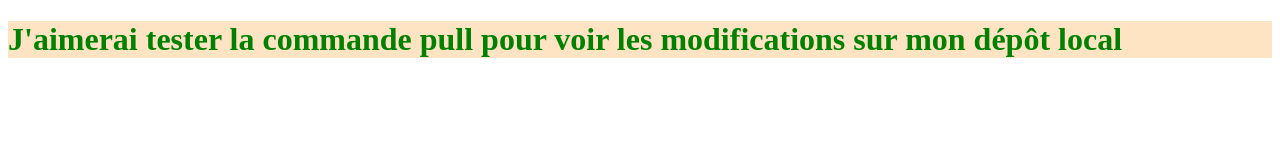
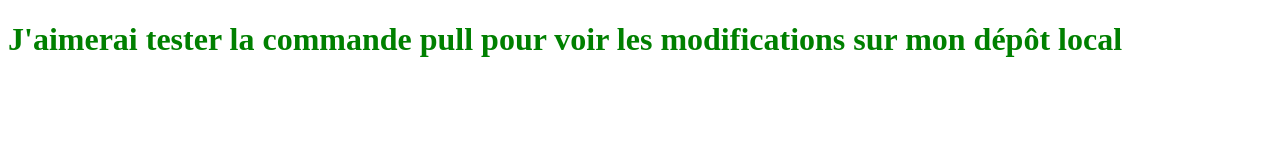
Before and after one commit to AdilZRIDI/ProjetGitGithub, a plain HTML site: page index.html in a window 1280 px wide. Drawn offline with Linux system fonts and the light colour scheme.

Commit message:
Update style.css

```diff
--- a/style.css
+++ b/style.css
@@ -1,4 +1,8 @@
 h1 {
     color: green;
-    background-color: bisque;
+
 }
+
+body {
+    color : red;
+}
```
